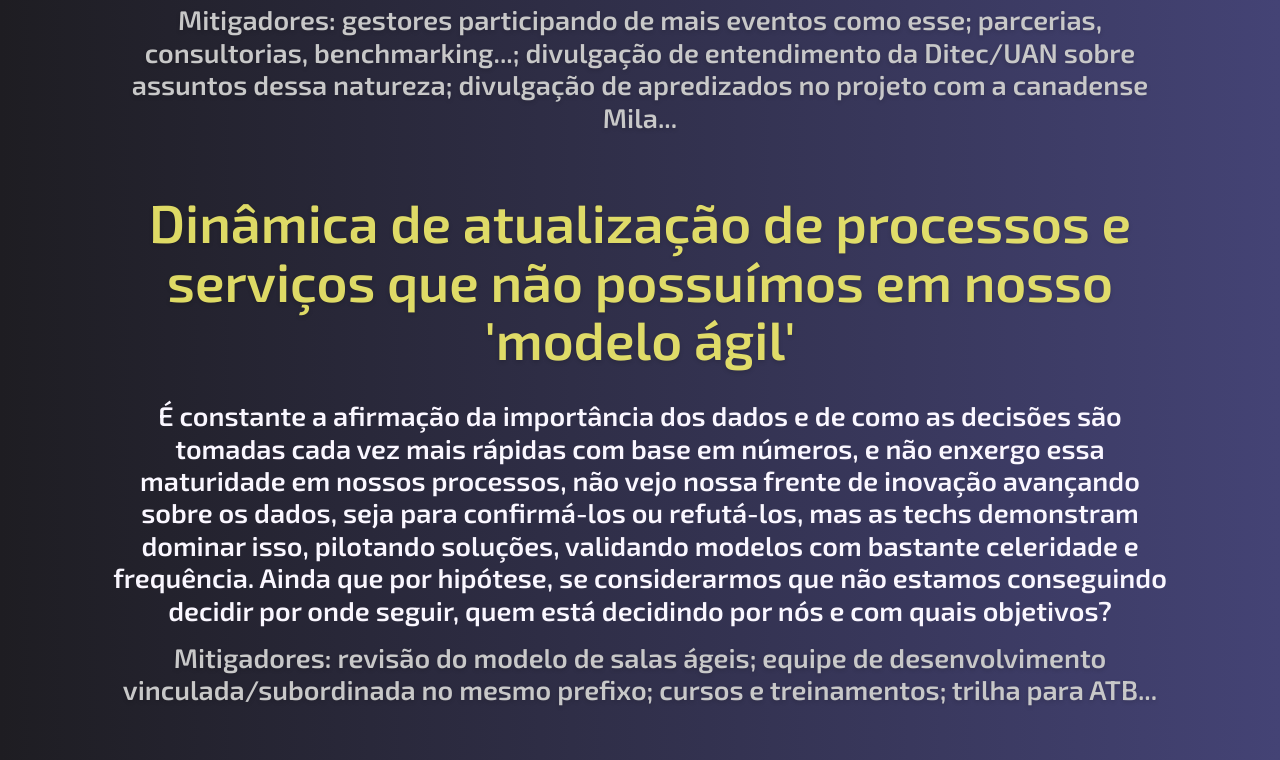
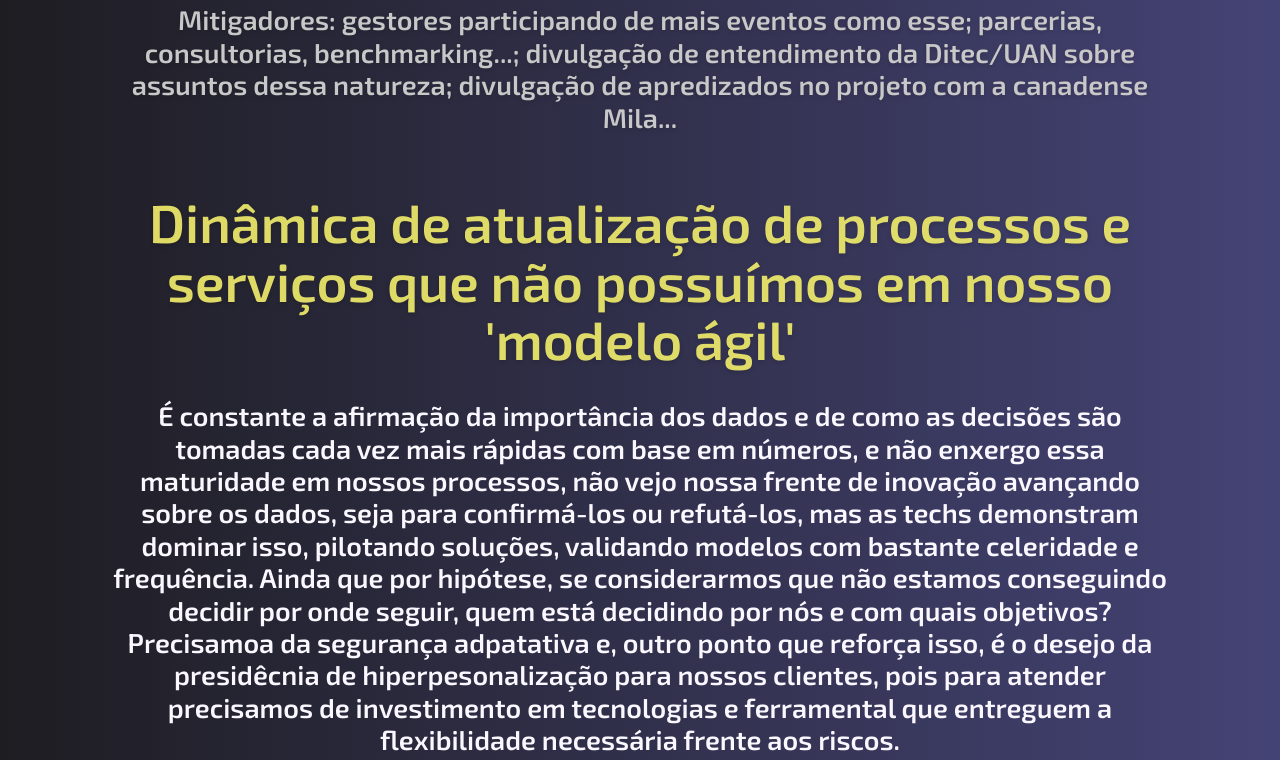
Before and after one commit to eukeko/wsrio23, a plain HTML site: page atencao.html in a window 1280 px wide. Shown: the part 1962-2722 px from the top of the page. Drawn offline with nearby package versions, Linux system fonts and the light colour scheme; a script that the page names is missing.

Commit message:
Update atencao.html

```diff
--- a/atencao.html
+++ b/atencao.html
@@ -62,7 +62,7 @@
 
 		<section class="banner-rws">
 			<h2 class="banner__titulo-rws"><strong>Dinâmica de atualização de processos e serviços que não possuímos em nosso 'modelo ágil'</strong></h2>
-			<p class="banner__texto">É constante a afirmação da importância dos dados e de como as decisões são tomadas cada vez mais rápidas com base em números, e não enxergo essa maturidade em nossos processos, não vejo nossa frente de inovação avançando sobre os dados, seja para confirmá-los ou refutá-los, mas as techs demonstram dominar isso, pilotando soluções, validando modelos com bastante celeridade e frequência. Ainda que por hipótese, se considerarmos que não estamos conseguindo decidir por onde seguir, quem está decidindo por nós e com quais objetivos?</p>
+			<p class="banner__texto">É constante a afirmação da importância dos dados e de como as decisões são tomadas cada vez mais rápidas com base em números, e não enxergo essa maturidade em nossos processos, não vejo nossa frente de inovação avançando sobre os dados, seja para confirmá-los ou refutá-los, mas as techs demonstram dominar isso, pilotando soluções, validando modelos com bastante celeridade e frequência. Ainda que por hipótese, se considerarmos que não estamos conseguindo decidir por onde seguir, quem está decidindo por nós e com quais objetivos? Precisamoa da segurança adpatativa e, outro ponto que reforça isso, é o desejo da presidêcnia de hiperpesonalização para nossos clientes, pois para atender precisamos de investimento em tecnologias e ferramental que entreguem a flexibilidade necessária frente aos riscos.</p>
 			<h3 class="banner__texto">Mitigadores: revisão do modelo de salas ágeis; equipe de desenvolvimento vinculada/subordinada no mesmo prefixo; cursos e treinamentos; trilha para ATB...</h3>
 		</section>
 
```
